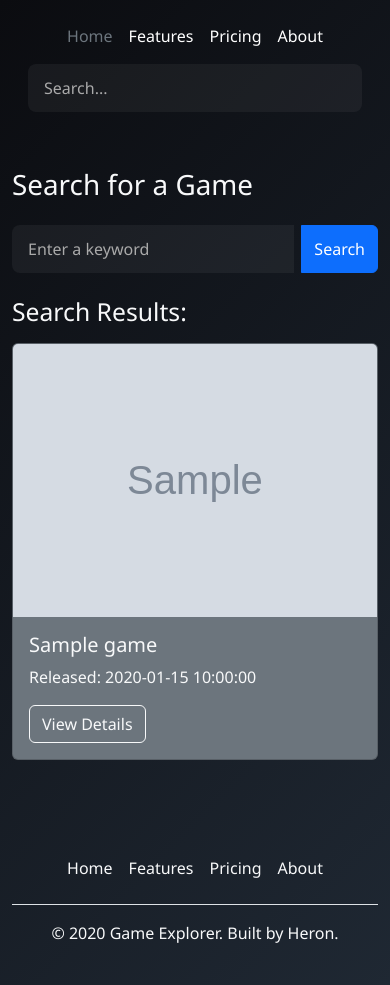
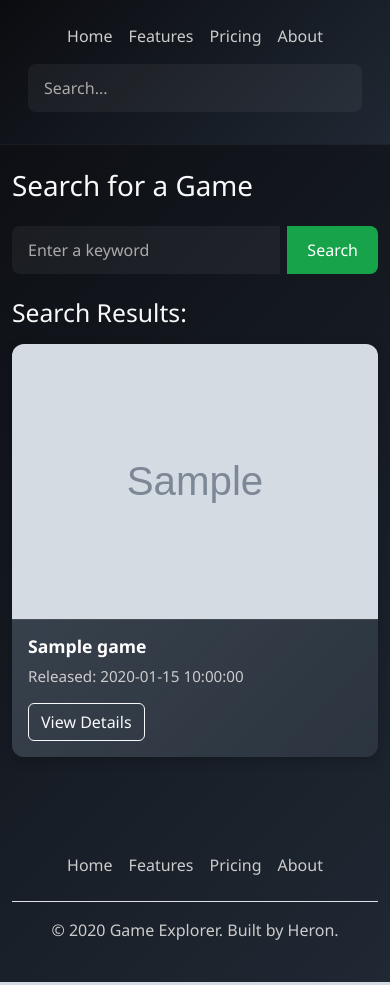
Before and after one commit to heronvalev/video-game-analysis, a Flask app: template app/templates/index.html in a window 390 px wide. Run offline with Flask 3, Linux system fonts and the light colour scheme; the template is opened without the code that fills it: most values are stand-ins (such as "Sample title", 1, 10 or a date in 2020); grey boxes marked "Sample" are stand-in pictures.

Commit message:
Improve home page layout, styling, and responsiveness

```diff
--- a/app/static/style.css
+++ b/app/static/style.css
@@ -3,13 +3,24 @@ body {
     min-height: 100vh;
     font-family: 'Segoe UI', Tahoma, Geneva, Verdana, sans-serif;
     color: white;
+    margin: 0;
+    padding: 0;
 }
 
-header, footer {
+.navbar-transparent {
     background-color: transparent;
     backdrop-filter: none;
     box-shadow: none;
     border: none;
+}
+
+.navbar-solid {
+    background: linear-gradient(135deg, #0b0c10 0%, #1f2833 100%);
+    background-attachment: fixed;
+    background-repeat: no-repeat;
+    background-size: cover;
+    backdrop-filter: blur(6px);
+    border-bottom: 1px solid rgba(255, 255, 255, 0.05);
 }
 
 .nav-link {
@@ -18,6 +29,15 @@ header, footer {
 
 .nav-link:hover {
     color: #fff;
+}
+
+footer p {
+    color: #ccc;
+    margin-bottom: 0;
+}
+
+footer ul.border-top {
+    border-top: 1px solid rgba(255, 255, 255, 0.1);
 }
 
 img {
@@ -37,7 +57,7 @@ img {
 
 input.form-control {
     background-color: rgba(255, 255, 255, 0.05);
-    color: white;
+    color: white !important;
     border: none;
     border-radius: 8px;
     margin-right: 0.5rem;
@@ -49,9 +69,9 @@ input.form-control::placeholder {
 }
 
 input.form-control:focus {
-    background-color: rgba(255, 255, 255, 0.08);
+    background-color: rgba(255, 255, 255, 0.15);
     outline: none;
-    box-shadow: none;
+    box-shadow: 0 0 0 1px rgba(255, 255, 255, 0.2);
 }
 
 .btn-success {
@@ -66,6 +86,42 @@ input.form-control:focus {
     color: #fff;
 }
 
-footer p {
-    margin-bottom: 0;
+.no-results-message {
+    color: #facc15;
+    text-align: center;
+    font-size: 1.2rem;
+    margin: 2rem auto 1.5rem;
 }
+
+.card {
+    border: none;
+    border-radius: 12px;
+    overflow: hidden;
+    box-shadow: 0 4px 12px rgba(0, 0, 0, 0.2);
+    transition: transform 0.2s ease, box-shadow 0.2s ease;
+    background-color: #1f2833;
+    color: white;
+}
+
+.card:hover {
+    transform: translateY(-5px);
+    box-shadow: 0 8px 20px rgba(0, 0, 0, 0.3);
+}
+
+.card-title {
+    font-size: 1.1rem;
+    font-weight: bold;
+    color: #ffffff;
+}
+
+.card-text {
+    font-size: 0.95rem;
+    color: #ccc;
+}
+
+.card-body {
+    background: linear-gradient(135deg,rgba(100, 110, 120, 0.35),rgba(80, 90, 100, 0.25));
+    padding: 1rem;
+    border-top: 1px solid rgba(255, 255, 255, 0.1);
+    color: white;
+}
--- a/app/templates/base.html
+++ b/app/templates/base.html
@@ -10,16 +10,16 @@
 <body class="text-light">
 
     <!-- Page Header -->
-    <header class="p-3 sticky-top">
+    <header class="p-3 sticky-top {% if tr_navbar %}navbar-transparent{% else %}navbar-solid{% endif %}">
         <div class="container">
             <div class="d-flex flex-wrap align-items-center justify-content-center justify-content-lg-start">
 
 
                 <ul class="nav col-12 col-lg-auto me-lg-auto mb-2 justify-content-center mb-md-0">
-                    <li><a href="{{ url_for('home') }}" class="nav-link px-2 text-secondary">Home</a></li>
-                    <li><a href="#" class="nav-link px-2 text-white">Features</a></li>
-                    <li><a href="#" class="nav-link px-2 text-white">Pricing</a></li>
-                    <li><a href="#" class="nav-link px-2 text-white">About</a></li>
+                    <li><a href="{{ url_for('home') }}" class="nav-link px-2">Home</a></li>
+                    <li><a href="#" class="nav-link px-2">Features</a></li>
+                    <li><a href="#" class="nav-link px-2">Pricing</a></li>
+                    <li><a href="#" class="nav-link px-2">About</a></li>
                 </ul>
 
                 <form class="col-12 col-lg-auto mb-3 mb-lg-0 me-lg-3" role="search">
@@ -36,12 +36,12 @@
     <div class="container">
         <footer class="py-3 my-4">
             <ul class="nav justify-content-center border-bottom pb-3 mb-3">
-                <li class="nav-item"><a href="{{ url_for('home') }}" class="nav-link px-2 text-light">Home</a></li>
-                <li class="nav-item"><a href="#" class="nav-link px-2 text-light">Features</a></li>
-                <li class="nav-item"><a href="#" class="nav-link px-2 text-light">Pricing</a></li>
-                <li class="nav-item"><a href="#" class="nav-link px-2 text-light">About</a></li>
+                <li class="nav-item"><a href="{{ url_for('home') }}" class="nav-link px-2">Home</a></li>
+                <li class="nav-item"><a href="#" class="nav-link px-2">Features</a></li>
+                <li class="nav-item"><a href="#" class="nav-link px-2">Pricing</a></li>
+                <li class="nav-item"><a href="#" class="nav-link px-2">About</a></li>
             </ul>
-            <p class="text-center text-light">© {{ current_year }} Game Explorer. Built by Heron.</p>
+            <p class="text-center">© {{ current_year }} Game Explorer. Built by Heron.</p>
         </footer>
     </div>
 </body>
--- a/app/templates/index.html
+++ b/app/templates/index.html
@@ -9,14 +9,14 @@
             <form method="POST" class="mb-4">
                 <div class="input-group">
                     <input type="text" name="search" class="form-control" placeholder="Enter a keyword">
-                    <button type="submit" class="btn btn-primary">Search</button>
+                    <button type="submit" class="btn btn-success">Search</button>
                 </div>
             </form>
                 <h2 class="mb-3">Search Results:</h2>
                 <div class="row">
                     {% for game in results %}
-                        <div class="col-md-4 mb-4">
-                            <div class="card bg-secondary text-light h-100">
+                        <div class="col-sm-6 col-md-4 mb-4">
+                            <div class="card text-light h-100">
                                 <img src="{{ game.header_image }}" class="card-img-top" alt="{{ game.name }}">
                                 <div class="card-body">
                                     <h5 class="card-title">{{ game.name }}</h5>
@@ -30,17 +30,17 @@
         </div>
     {% else %}
         {% if req_method == "POST" %}
-            <div class="container py-5 text-center">
+            <div class="container py-5 d-flex flex-column align-items-center" style="min-height: 70vh;">
                 <h1 class="mb-4">Search for a Game</h1>
 
                 <form method="POST" class="w-50 mx-auto mb-4">
                     <div class="input-group">
                         <input type="text" name="search" class="form-control" placeholder="Enter a keyword">
-                        <button type="submit" class="btn btn-primary">Search</button>
+                        <button type="submit" class="btn btn-success">Search</button>
                     </div>
                 </form>
 
-                <p class="text-warning">No results found.</p>
+                <p class="no-results-message">No results found. Try a different keyword.</p>
             </div>
         {% else %}
             <div class="d-flex flex-column justify-content-center align-items-center text-center" style="min-height: 85vh;">
```
Also changed, not shown: app/routes.py (+19 -2 lines).
